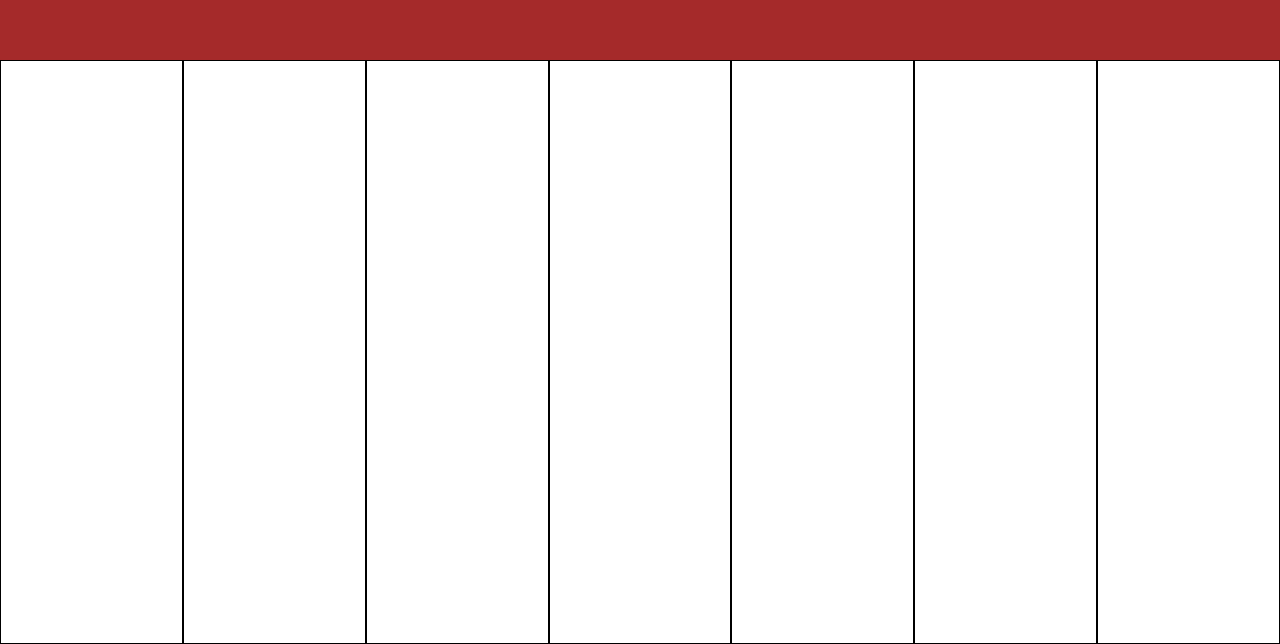
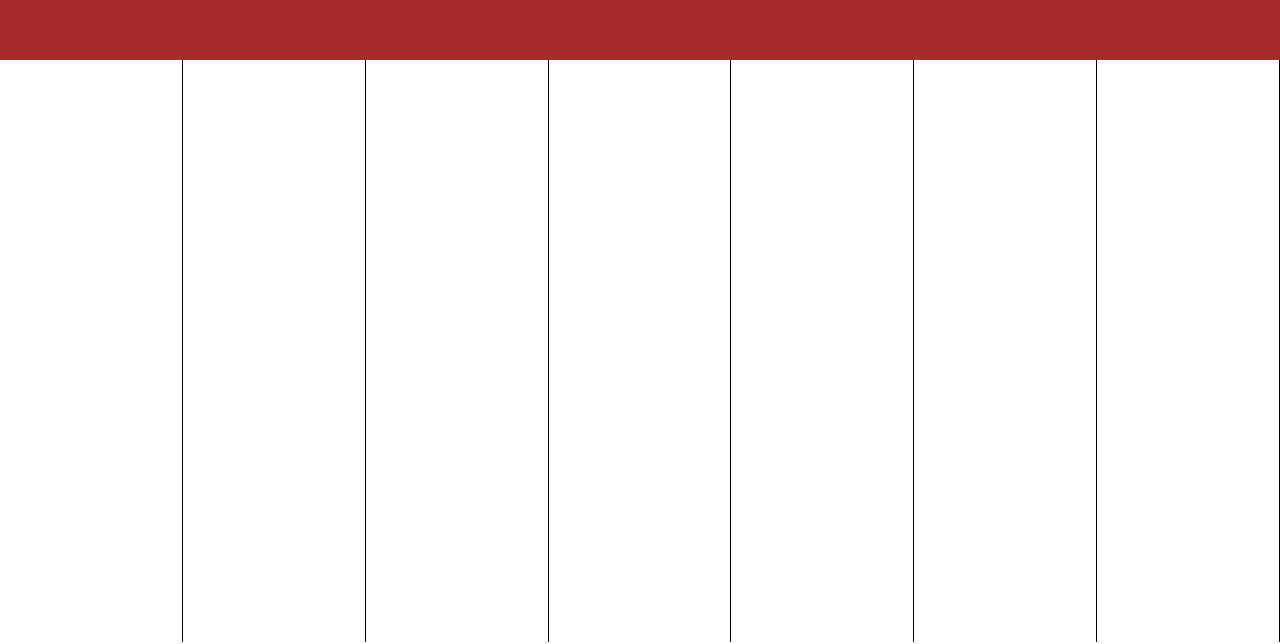
Before and after one commit to jnydam/pianoinbrowser, a React (Create React App) app: page / in a window 1280 px wide. Shown: the part 158-802 px from the top of the page. Built offline with nearby package versions, Linux system fonts and the light colour scheme.

Commit message:
Got rid of bottom border issue

```diff
--- a/src/components /KeyboardGUI/KeyboardGUI.js
+++ b/src/components /KeyboardGUI/KeyboardGUI.js
@@ -12,7 +12,6 @@ const KeyboardGUI = (props) => {
         <div className={styles.whiteKeyElement}></div>
         <div className={styles.whiteKeyElement}></div>
         <div className={styles.whiteKeyElement}></div>
-
     </div>)
 }
 
--- a/src/components /KeyboardGUI/KeyboardGUI.module.css
+++ b/src/components /KeyboardGUI/KeyboardGUI.module.css
@@ -11,14 +11,13 @@
      background-color: white;
      height: 100%;
      flex: 2;
-     border: 1px solid black;
+     border-right: 1px solid black;
 }
 
 .whiteKeyElement:active {
     display: flex;
-    background-color: white;
     height: 100%;
-    width: 7rem;
+    flex: 2;
     border: 1px solid black;
     background-color: #f3f3f3;
 }
```
